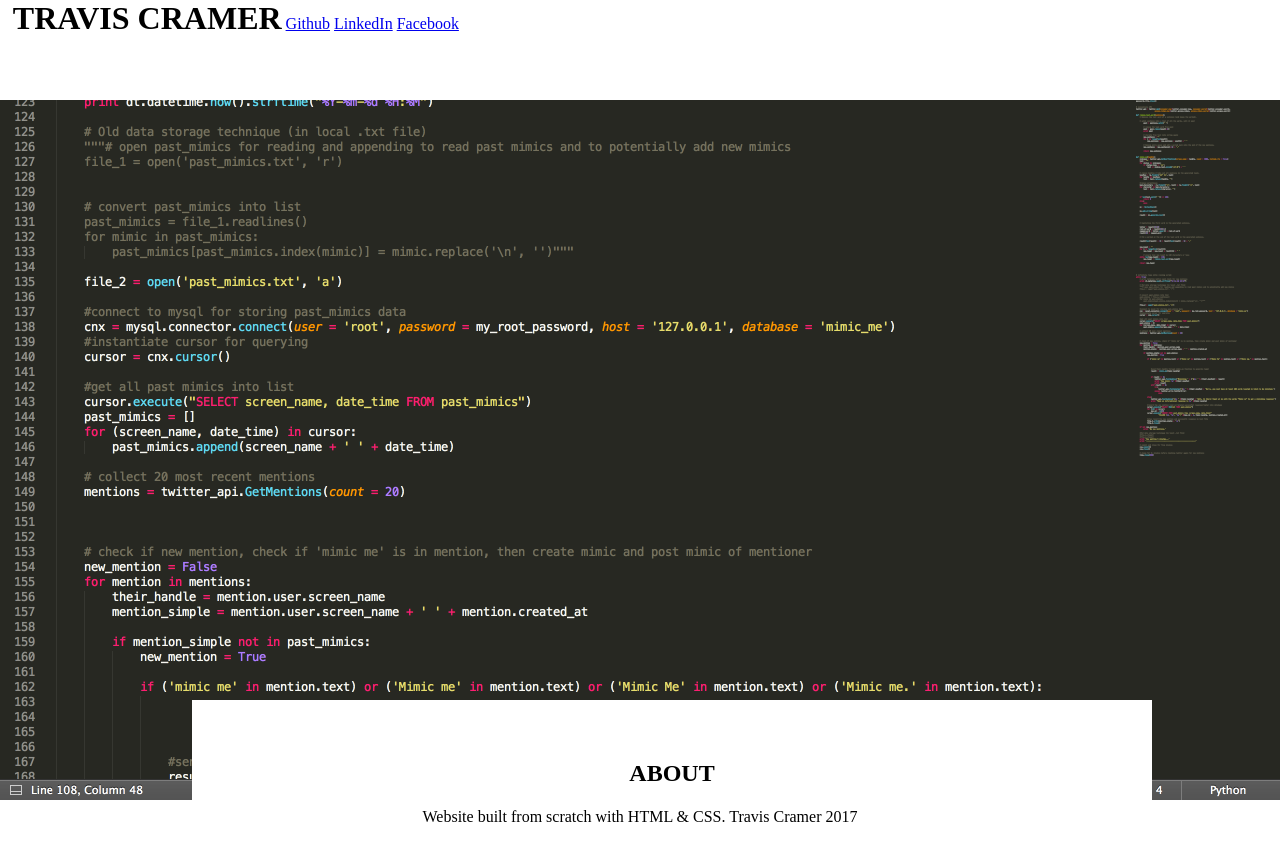
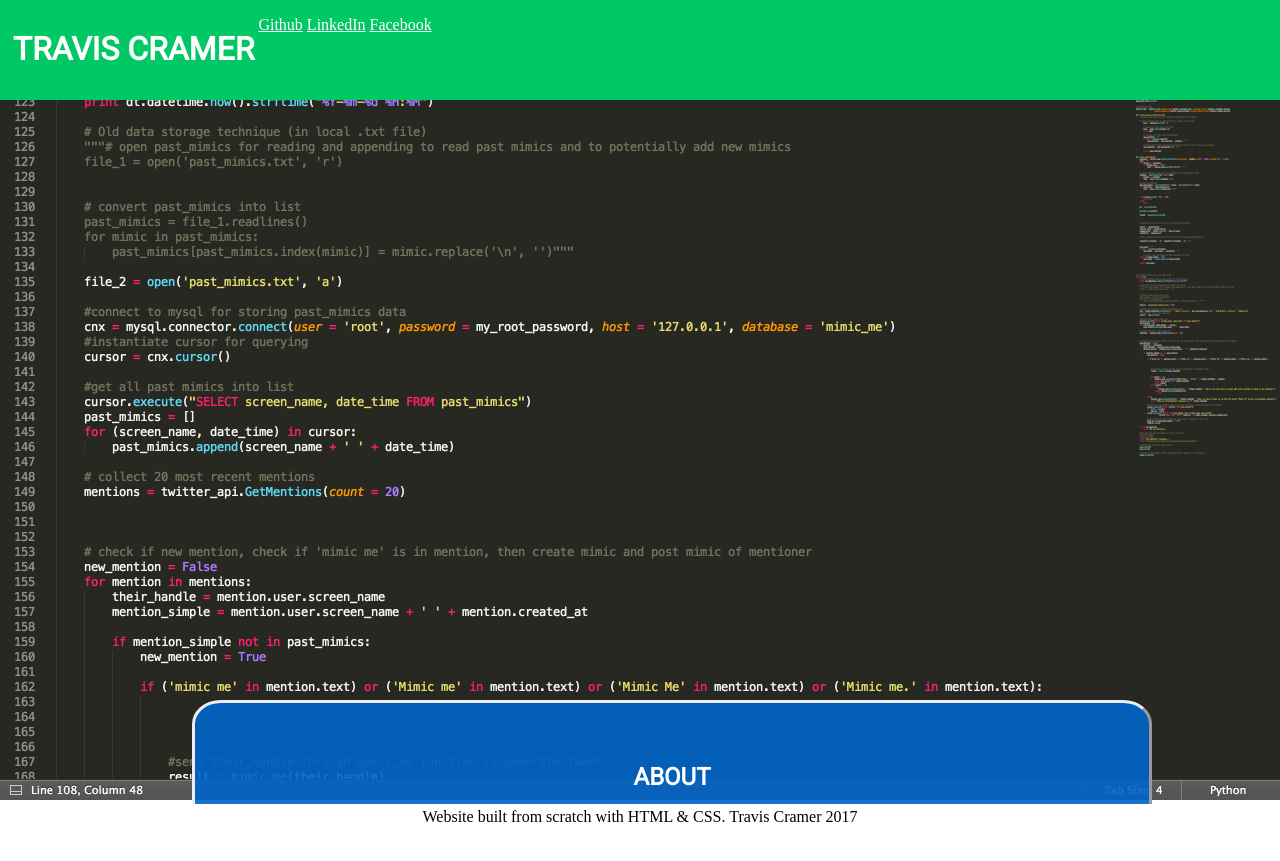
Before and after one commit to travis-cramer/travis-cramer.github.io, a Jekyll site: the page index.html, which Jekyll copies as it is, in a window 1280 px wide. Shown: the top 861 px of the page. Built offline with Jekyll 4.4.1, drawn with Linux system fonts in a browser that asks for light colours.

Commit message:
color changes

```diff
--- a/index.html
+++ b/index.html
@@ -33,7 +33,7 @@
         </p>
         <h2>PERSONAL PROJECTS</h2>
         <p class="normal-text">
-          I have worked on a large variety of self-started projects ranging from web-scraping to predictive modeling. For one, I've created a variety of Twitter bots using the Twitter REST API, many of which utilize powerful machine learning techniques such as sentiment analysis (NLPK), markov chains, personality insights <a href="https://www.ibm.com/cloud-computing/bluemix/?S_PKG=&cm_mmc=Search_Google-_-Cloud_Bluemix+Program-_-WW_US-_-ibm+bluemix_Exact_&cm_mmca1=000002FP&cm_mmca2=10001882&mkwid=01d23154-8501-4244-b28c-f9236fd38b00|401|1650992&cvosrc=ppc.google.ibm%20bluemix&cvo_campaign=Cloud_Bluemix%20Program-WW_US&cvo_crid=191089144216&Matchtype=e" id="bluemix">(IBM Bluemix)</a>, and more. For some of these Twitter bots, I've implemented MySQL databases from which my scripts retrieve information vital to the bots' functions. These scripts also automatically update their databases on their own. In addition to these projects utilizing the Twitter API, I've done some projects in web-scraping. Using Python's urllib and beautiful soup libraries, I've built a web-crawler that hops from site to site gathering and storing email addresses. This web-crawler also utilizes a local MySQL database. Of course, in addition to all of these projects, I also wrote from scratch (HTMl & CSS) the vey webpage you are currently viewing!
+          I have worked on a large variety of self-started projects ranging from web-scraping to predictive modeling. For one, I've created a variety of Twitter bots using the Twitter REST API, many of which utilize powerful machine learning techniques such as sentiment analysis (NLPK), markov chains, personality insights <a href="https://www.ibm.com/cloud-computing/bluemix/?S_PKG=&cm_mmc=Search_Google-_-Cloud_Bluemix+Program-_-WW_US-_-ibm+bluemix_Exact_&cm_mmca1=000002FP&cm_mmca2=10001882&mkwid=01d23154-8501-4244-b28c-f9236fd38b00|401|1650992&cvosrc=ppc.google.ibm%20bluemix&cvo_campaign=Cloud_Bluemix%20Program-WW_US&cvo_crid=191089144216&Matchtype=e" id="bluemix">(IBM Bluemix)</a>, and more. For some of these Twitter bots, I've implemented MySQL databases from which my scripts retrieve information vital to the bots' functions. These scripts also automatically update their databases on their own. In addition to these projects utilizing the Twitter API, I've done some projects in web-scraping. Using Python's urllib and beautiful soup libraries, I've built a web-crawler that hops from site to site gathering and storing email addresses. This web-crawler also utilizes a local MySQL database. Of course, in addition to all of these projects, I also wrote from scratch (HTML & CSS) the vey webpage you are currently viewing!
         </p>
       </div>
       </div>
--- a/style.css
+++ b/style.css
@@ -11,13 +11,18 @@ head, title {
   display: none;
 }
 
+body {
+  background-color: background-color: rgb(0, 200, 100);
+  z-index: 1;
+}
+
 /* FIXED HEADER */
 
 .fixed-header {
   height: 100px;
   width: 100%;
   position: fixed;
-  background-color: White;
+  background-color: rgb(0, 200, 100);
   z-index: 999;
 }
 
@@ -25,6 +30,10 @@ h1 {
   padding-left: 1%;
   display: inline;
   text-align: left;
+  font-family: Roboto;
+  position: relative;
+  top: 30%;
+  color: White;
 }
 
 
@@ -37,6 +46,10 @@ h1 {
   display: inline;
 }
 
+.link {
+  color: White;
+}
+
 /* THE REST OF THE BODY */
 
 
@@ -46,7 +59,10 @@ h1 {
   position: relative;
   top: 700px;
   left: 15%;
-  background-color: White;
+  background-color: rgba(0, 100, 200, 0.9);
+  border-radius: 3%;
+  border-style: outset;
+
 }
 
 h2, p, .footer {
@@ -58,6 +74,12 @@ h2, p, .footer {
 
 h2, p {
   padding: 60px 0px;
+  color: White;
+  font-family: Roboto;
+}
+
+p {
+  padding: 0 10%;
 }
 
 .footer {
@@ -74,4 +96,5 @@ a {
   background-image: url('code.png');
   background-size: contain;
   background-repeat: no-repeat;
+  background-color: background-color: rgb(0, 200, 100);
 }
```
